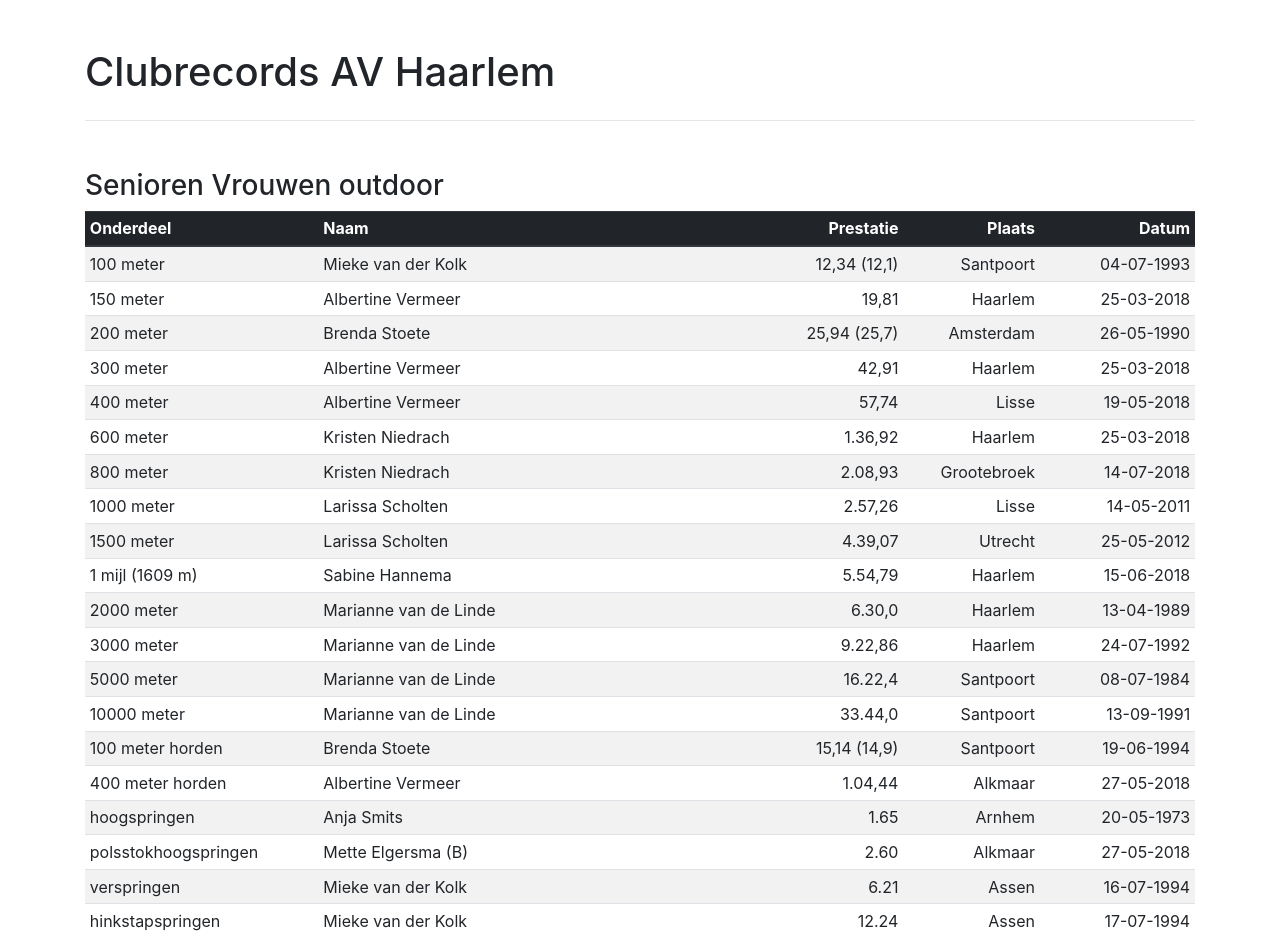
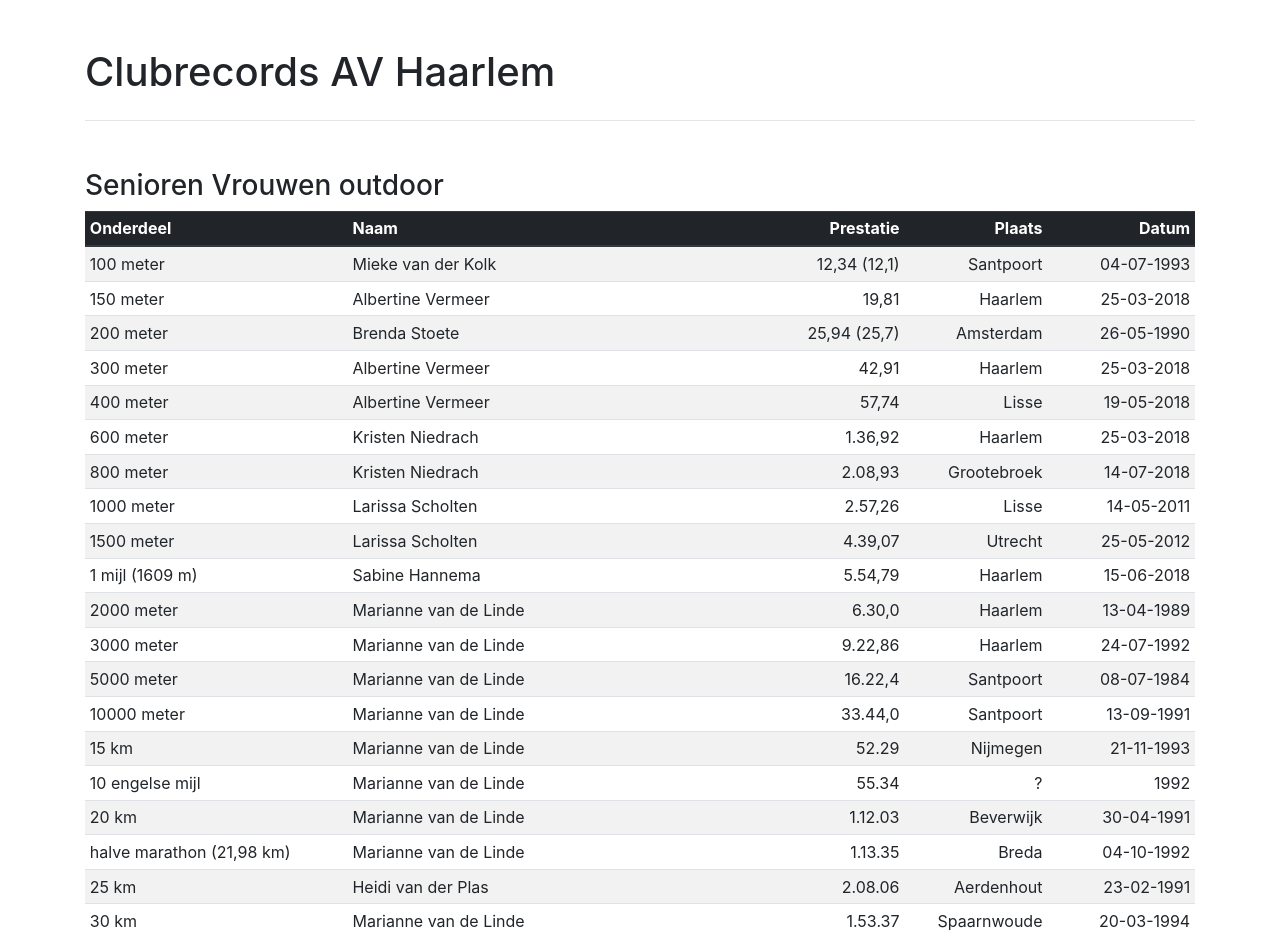
Before and after one commit to Voles/avhaarlem-ranglijsten, a React (Create React App) app: page / in a window 1280 px wide. Shown: the top 936 px of the page. Built offline with nearby package versions, Linux system fonts and the light colour scheme.

Commit message:
Add lange afstand prestaties to senioren

```diff
--- a/src/resultaten/vrouwen-outdoor/senioren.js
+++ b/src/resultaten/vrouwen-outdoor/senioren.js
@@ -96,6 +96,55 @@ export default [
     "prestatie": "33.44,0",
     "plaats": "Santpoort",
     "datum": "13-09-1991"
+  },
+  {
+    "onderdeel": "15 km",
+    "naam": "Marianne van de Linde",
+    "prestatie": "52.29",
+    "datum": "21-11-1993",
+    "plaats": "Nijmegen"
+  },
+  {
+    "onderdeel": "10 engelse mijl",
+    "naam": "Marianne van de Linde",
+    "prestatie": "55.34",
+    "datum": "1992",
+    "plaats": "?"
+  },
+  {
+    "onderdeel": "20 km",
+    "naam": "Marianne van de Linde",
+    "prestatie": "1.12.03",
+    "datum": "30-04-1991",
+    "plaats": "Beverwijk"
+  },
+  {
+    "onderdeel": "halve marathon (21,98 km)",
+    "naam": "Marianne van de Linde",
+    "prestatie": "1.13.35",
+    "datum": "04-10-1992",
+    "plaats": "Breda"
+  },
+  {
+    "onderdeel": "25 km",
+    "naam": "Heidi van der Plas",
+    "prestatie": "2.08.06",
+    "datum": "23-02-1991",
+    "plaats": "Aerdenhout"
+  },
+  {
+    "onderdeel": "30 km",
+    "naam": "Marianne van de Linde",
+    "prestatie": "1.53.37",
+    "datum": "20-03-1994",
+    "plaats": "Spaarnwoude"
+  },
+  {
+    "onderdeel": "marathon (42,195 km)",
+    "naam": "Marianne van de Linde",
+    "prestatie": "2.41.52",
+    "datum": "25-10-1992",
+    "plaats": "Frankfurt (D)"
   },
   {
     "onderdeel": "100 meter horden",
```
